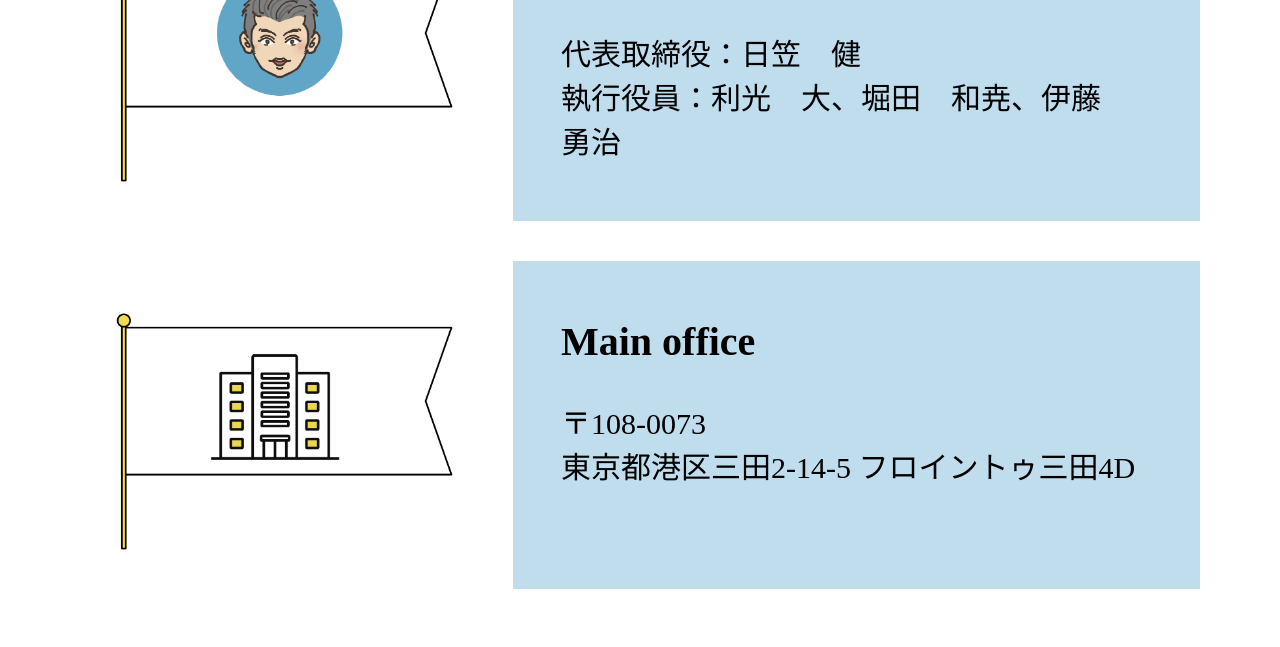
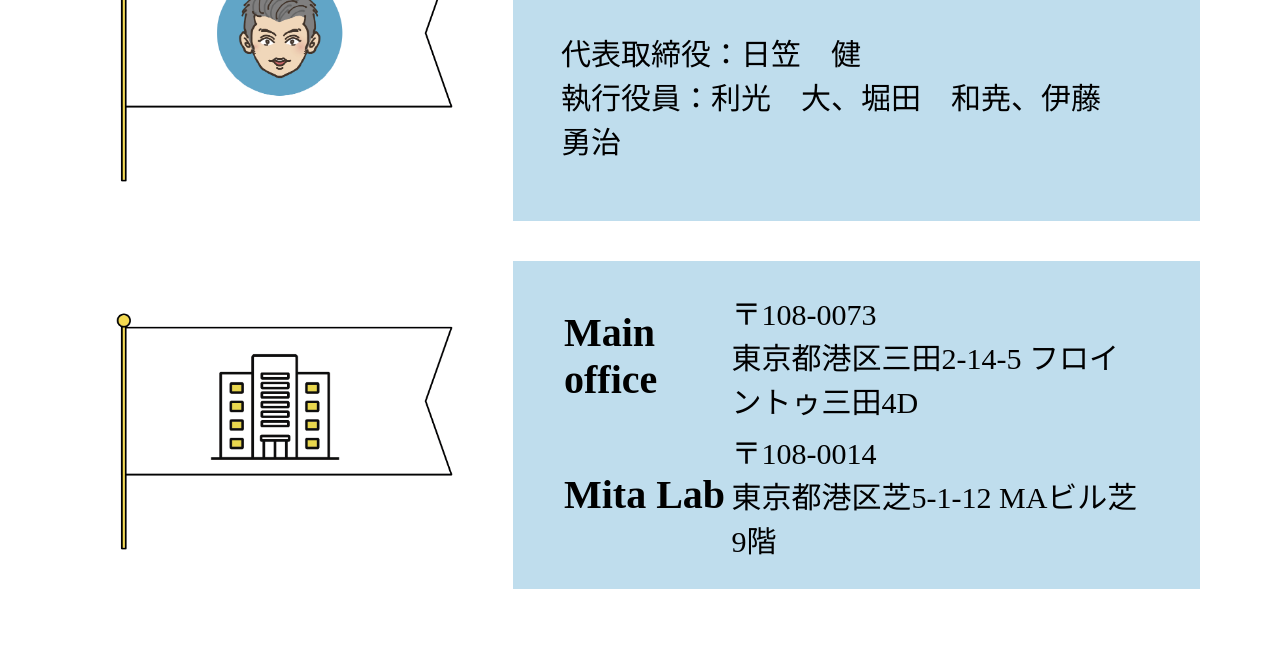
Before and after one commit to koha3838/test-kensyu, a plain HTML site: page about.html in a window 1280 px wide. Shown: the part 1376-2023 px from the top of the page. Drawn offline with Linux system fonts and the light colour scheme; a web font is replaced by a local one.

Commit message:
修正：住所情報変更

```diff
--- a/about.html
+++ b/about.html
@@ -57,11 +57,18 @@
     </div>
     <div class="section_3">
         <img src="img/icon_a_m.png" alt="office" class="section3-img">
-        <div class="section3-text">
-            <h2>Main office</h2>
-            <p>〒108-0073</p>
-            <p>東京都港区三田2-14-5 フロイントゥ三田4D</p>
-        </div>
+        <table class="section3-text">
+            <tr>
+                <th>Main office</th>
+                <td>〒108-0073<br>
+                東京都港区三田2-14-5 フロイントゥ三田4D</td>
+                </tr>
+            <tr>
+                <th>Mita Lab</th>
+                <td>〒108-0014<br>
+                東京都港区芝5-1-12 MAビル芝9階</td>
+            </tr>
+        </table>
     </div>
     <footer>
         <img src="img/B_透過.png" alt="Bロゴ" class="footer-logo">
```
